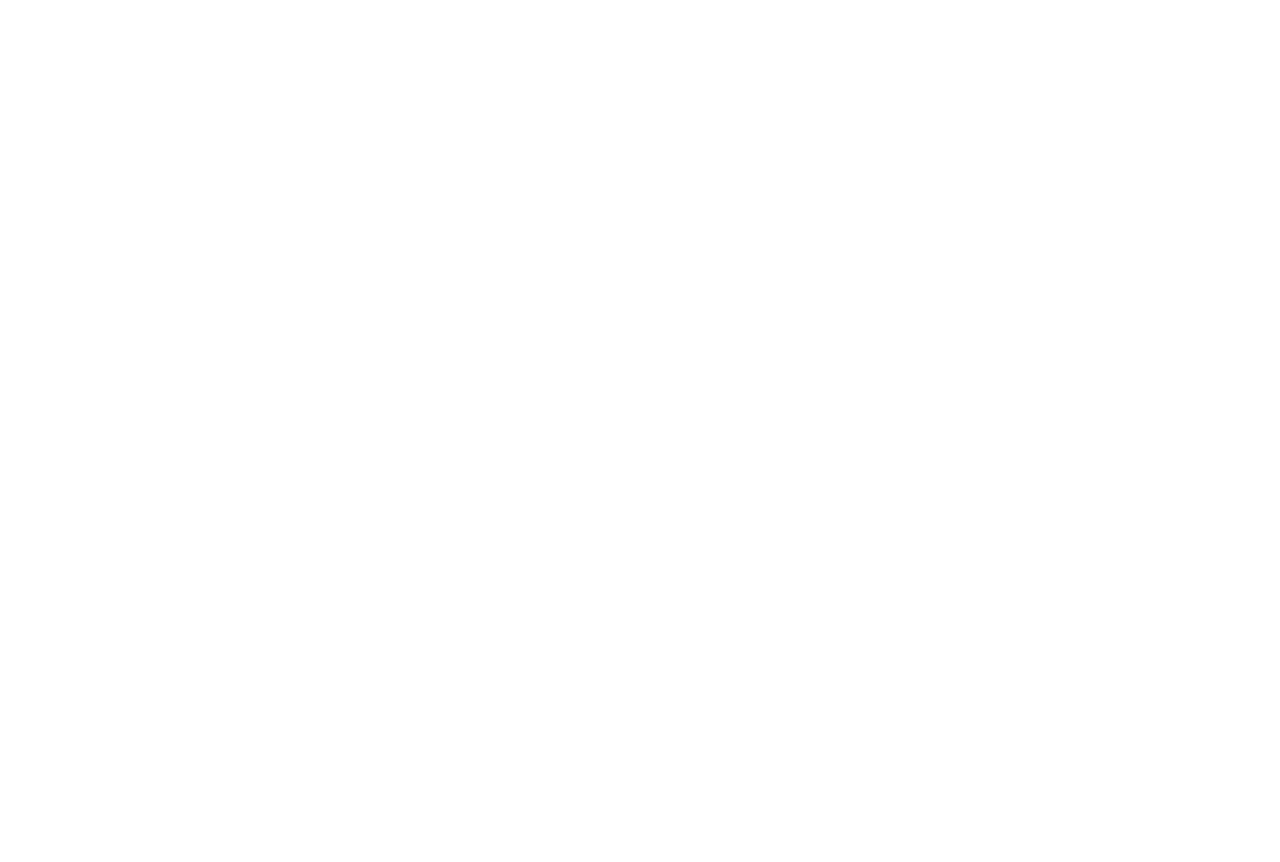
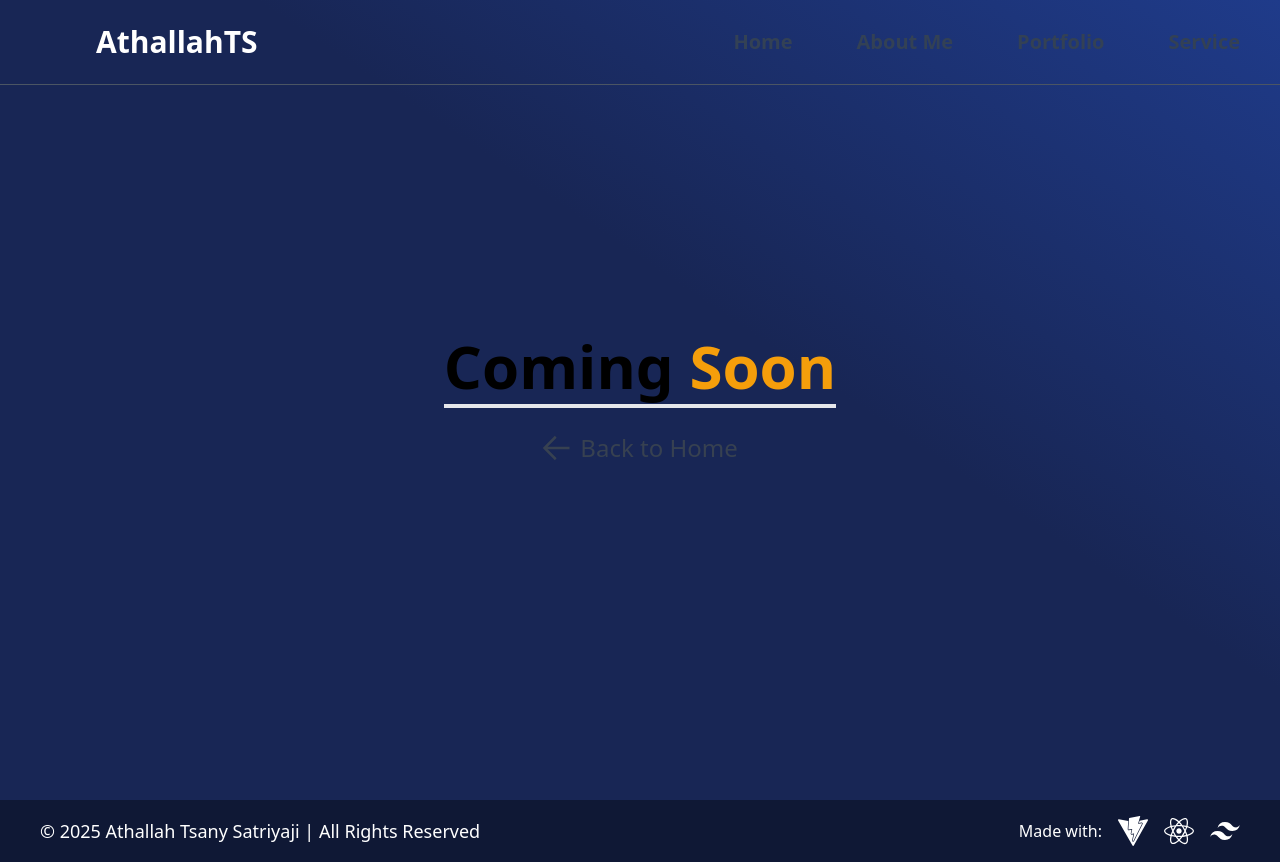
Before and after one commit to athallahdx/portofolio_web, a React (Vite) app: page /portofolio in a window 1280 px wide. Before the commit this address had no page. Before the commit the page ends 800 px from the top, so only its background shows below. Built offline with nearby package versions, Linux system fonts and the light colour scheme.

Commit message:
test on prod

```diff
--- /dev/null
+++ b/src/PageTemplate.jsx
@@ -0,0 +1,15 @@
+import { Outlet } from 'react-router'; // Correct import for Outlet
+import NavBar from './HeaderFooter/NavBar';
+import Footer from './HeaderFooter/Footer';
+
+export default function PageTemplate() {
+    return (
+        <div className="flex flex-col bg-custom-gradient min-h-screen">
+            <NavBar />
+            <main>
+                <Outlet /> {/* The Outlet renders child routes like LandingPageApp or Portofolio */}
+            </main>
+            <Footer />
+        </div>
+    );
+}
--- a/src/landingPage/App.jsx
+++ b/src/landingPage/LandingPageApp.jsx
@@ -1,18 +1,14 @@
 import AboutMe from './AboutMe';
-import NavBar from './NavBar';
+// import NavBar from './NavBar';
 import Profile from './Profile';
 import Service from './Service';
 import LatestWork from './LatestWork';
-import Footer from './Footer';
+// import Footer from './Footer';
 import '../css/styles.css';
 
 export default function LandingPageApp() {
   return (
     <>
-      <div id='base' className='flex flex-col bg-custom-gradient min-h-screen'>
-        <section id='Home'>
-          <NavBar />
-        </section>
         <section id='Profile'>
           <Profile />
         </section>
@@ -25,10 +21,6 @@ export default function LandingPageApp() {
         <section id='Service'>
           <Service />
         </section>
-        <section>
-          <Footer />
-        </section>
-      </div>
     </>
   )
 }
--- a/src/main.jsx
+++ b/src/main.jsx
@@ -1,18 +1,22 @@
-import { StrictMode } from 'react'
-import { createRoot } from 'react-dom/client'
-import { BrowserRouter, Route, Routes } from 'react-router'
+import { StrictMode } from 'react';
+import { createRoot } from 'react-dom/client';
+import { BrowserRouter, Route, Routes } from 'react-router';
 
-import './index.css'
-import LandingPageApp from './landingPage/App'
-// import React from 'react';
-// import Typed from 'react-typed';
+import './index.css';
+import LandingPageApp from './landingPage/LandingPageApp';
+import PageTemplate from './PageTemplate';
+import Portofolio from './portofolioPage/Portofolio';
 
 createRoot(document.getElementById('root')).render(
   <StrictMode>
     <BrowserRouter>
       <Routes>
-        <Route path='/' element={<LandingPageApp />} />
+        {/* PageTemplate wraps the layout */}
+        <Route path='/' element={<PageTemplate />}>
+          <Route index element={<LandingPageApp />} />
+          <Route path='portofolio' element={<Portofolio />} />
+        </Route>
       </Routes>
     </BrowserRouter>
-  </StrictMode>,
-)
+  </StrictMode>
+);
--- a/src/portofolioPage/Portofolio.jsx
+++ b/src/portofolioPage/Portofolio.jsx
@@ -1,24 +1,17 @@
-import NavBar from '../landingPage/NavBar';
 import { GrLinkPrevious } from "react-icons/gr";
 
 export default function Portofolio() {
     return (
-        <div id='Portofolio' className='flex flex-col bg-custom-gradient min-h-screen'>
-            {/* Navigation Bar */}
-            <NavBar />
+        <div className="flex flex-col justify-center items-center w-full min-h-screen text-center px-4">
+            <p className="text-3xl sm:text-4xl md:text-5xl lg:text-6xl font-bold border-b-4 pb-2">
+                <span>Coming </span>
+                <span className="text-amber-500">Soon</span>
+            </p>
 
-            {/* Coming Soon Section */}
-            <div className='flex flex-col justify-center items-center w-full min-h-screen text-center px-4'>
-                <p className='text-3xl sm:text-4xl md:text-5xl lg:text-6xl font-bold border-b-4 pb-2'>
-                    <span>Coming </span>
-                    <span className='text-amber-500'>Soon</span>
-                </p>
-
-                {/* Back to Home */}
-                <div className='mt-6 flex items-center gap-2 text-lg sm:text-xl md:text-2xl text-gray-700 hover:text-gray-900 cursor-pointer'>
-                    <GrLinkPrevious className='text-2xl sm:text-3xl' />
-                    <span>Back to Home</span>
-                </div>
+            {/* Back to Home */}
+            <div className="mt-6 flex items-center gap-2 text-lg sm:text-xl md:text-2xl text-gray-700 hover:text-gray-900 cursor-pointer">
+                <GrLinkPrevious className="text-2xl sm:text-3xl" />
+                <span>Back to Home</span>
             </div>
         </div>
     );
```
Also changed, not shown: src/HeaderFooter/Footer.jsx (renamed from src/landingPage/Footer.jsx), src/HeaderFooter/NavBar.jsx (renamed from src/landingPage/NavBar.jsx).
